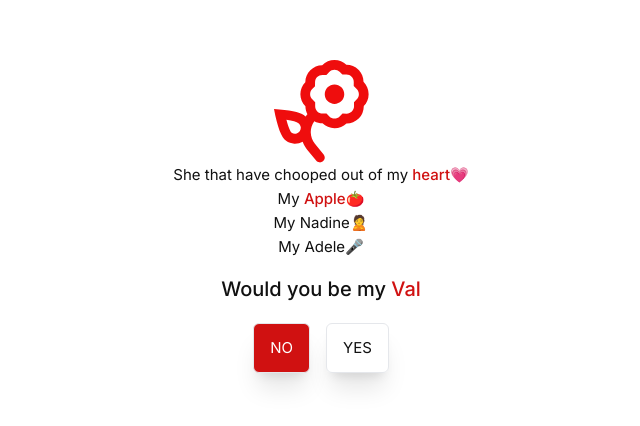
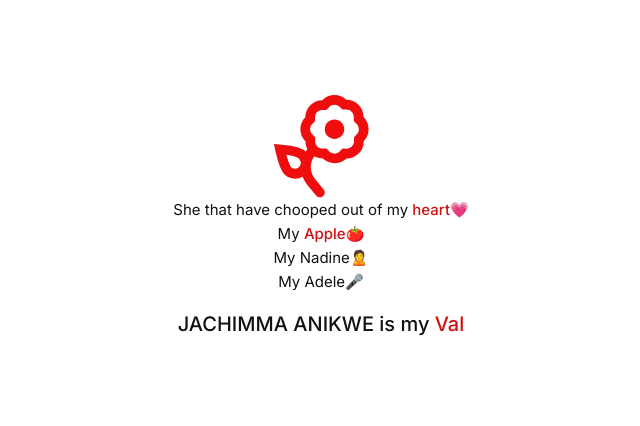
Before and after one commit to unegbuclinton/love-letter, a Next.js app: page /proposal in a window 1280 px wide. Shown: the part 184-610 px from the top of the page, without its empty margins (319-959 px from the left). Built offline with nearby package versions, Linux system fonts and the light colour scheme.

Commit message:
update leter

```diff
--- a/src/app/proposal/page.tsx
+++ b/src/app/proposal/page.tsx
@@ -4,36 +4,36 @@
 const Proposal = () => {
   const router = useRouter()
 
-  const handleYes = async () => {
-    const data = { response: 'yes' }
-    try {
-      await fetch('/api/responseEmail', {
-        method: 'POST',
-        headers: {
-          'Content-Type': 'application/json',
-        },
-        body: JSON.stringify(data),
-      })
-      router.push('/response-page')
-    } catch (error) {
-      return
-    }
-  }
-  const handleNo = async () => {
-    const data = { response: 'No' }
-    try {
-      await fetch('/api/estimate-request', {
-        method: 'POST',
-        headers: {
-          'Content-Type': 'application/json',
-        },
-        body: JSON.stringify(data),
-      })
-      router.push('/sad')
-    } catch (error) {
-      return
-    }
-  }
+  //   const handleYes = async () => {
+  //     const data = { response: 'yes' }
+  //     try {
+  //       await fetch('/api/responseEmail', {
+  //         method: 'POST',
+  //         headers: {
+  //           'Content-Type': 'application/json',
+  //         },
+  //         body: JSON.stringify(data),
+  //       })
+  //       router.push('/response-page')
+  //     } catch (error) {
+  //       return
+  //     }
+  //   }
+  //   const handleNo = async () => {
+  //     const data = { response: 'No' }
+  //     try {
+  //       await fetch('/api/estimate-request', {
+  //         method: 'POST',
+  //         headers: {
+  //           'Content-Type': 'application/json',
+  //         },
+  //         body: JSON.stringify(data),
+  //       })
+  //       router.push('/sad')
+  //     } catch (error) {
+  //       return
+  //     }
+  //   }
   return (
     <div className='text-[15px] h-screen justify-center flex flex-col items-center text-center'>
       <div className='flex justify-center '>
@@ -50,10 +50,11 @@
       <p>My Adele🎤</p>
 
       <h2 className='mt-4 text-xl font-medium'>
-        Would you be my <span className='text-secondary font-medium'>Val</span>
+        JACHIMMA ANIKWE is my{' '}
+        <span className='text-secondary font-medium'>Val</span>
       </h2>
 
-      <div className='flex gap-4 mt-5'>
+      {/* <div className='flex gap-4 mt-5'>
         <button
           onClick={handleNo}
           className='bg-secondary text-white outline-none px-4 py-3 rounded-md border border-solid shadow-xl'
@@ -66,7 +67,7 @@
         >
           YES
         </button>
-      </div>
+      </div> */}
     </div>
   )
 }
```
